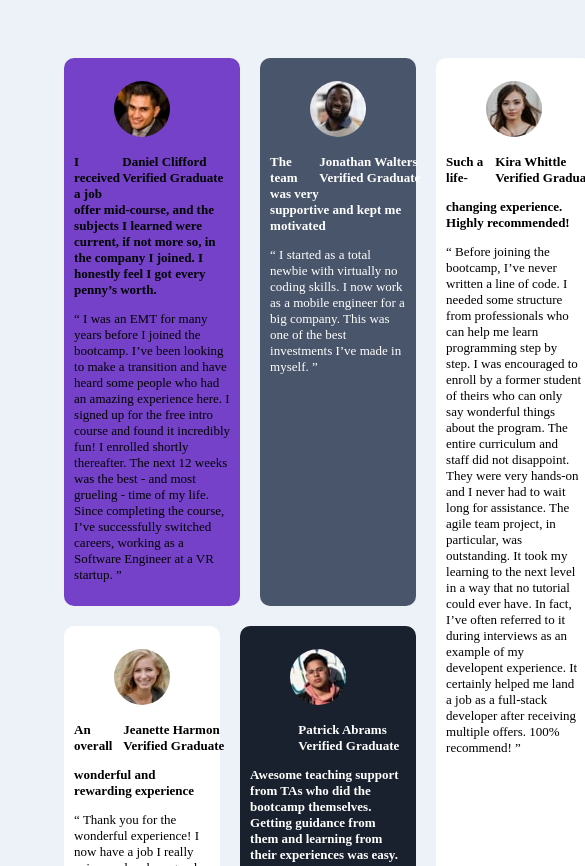
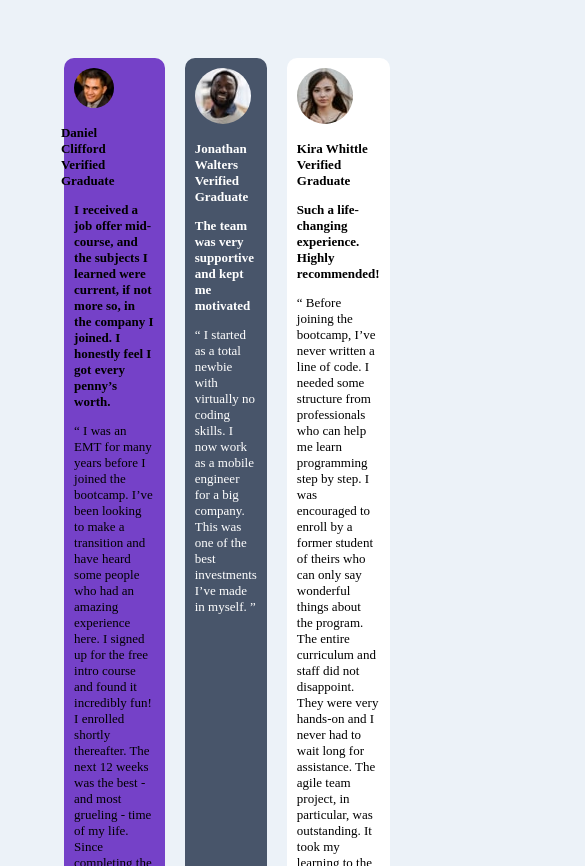
Before and after one commit to Zizo95/Testimonials-grid-section, a plain HTML site: page index.html in a window 390 px wide. Shown: the top 866 px of the page, 585 px wide, since content can reach past the window. Drawn offline with Linux system fonts and the light colour scheme.

Commit message:
updated css

```diff
--- a/index.html
+++ b/index.html
@@ -31,7 +31,7 @@
     </p>
     </div>
     <div class="two">
-      <figure style="width: 81%;">
+      <figure style="width: 95%;" class="small">
         <img src="images/image-jonathan.jpg" alt="image of a man">
         <p>Jonathan Walters
           <br>
@@ -45,7 +45,7 @@
         </p>
     </div>
   <div class="three">
-    <figure style="width: 81%;">
+    <figure style="width: 95%;">
       <img src="images/image-jeanette.jpg" alt="image of a woman">
       <p>Jeanette Harmon
         <br>
@@ -74,7 +74,7 @@
      </p>
     </div>
     <div class="five">
-      <figure style="width: 81%;">
+      <figure style="width: 95%;">
         <img src="images/image-kira.jpg" alt="image of a woman">
         <p>Kira Whittle
           <br>
--- a/styles.css
+++ b/styles.css
@@ -20,11 +20,13 @@ float: right;
 font-weight: bold;
 }
 figure{
-    width: 40%;
+    width: 50%;
+    margin: 0;
 }
 img{
     border-radius: 50%;
-
+    max-width: 100%;
+    margin: 0;
 
 }
 .one{
@@ -56,7 +58,7 @@ background-color:hsl(0, 0%, 100%);
 
 }
 @media screen and (max-width: 1030px){
-    figure{
-        width:70%;
-    }
+
+
+
 }
```
